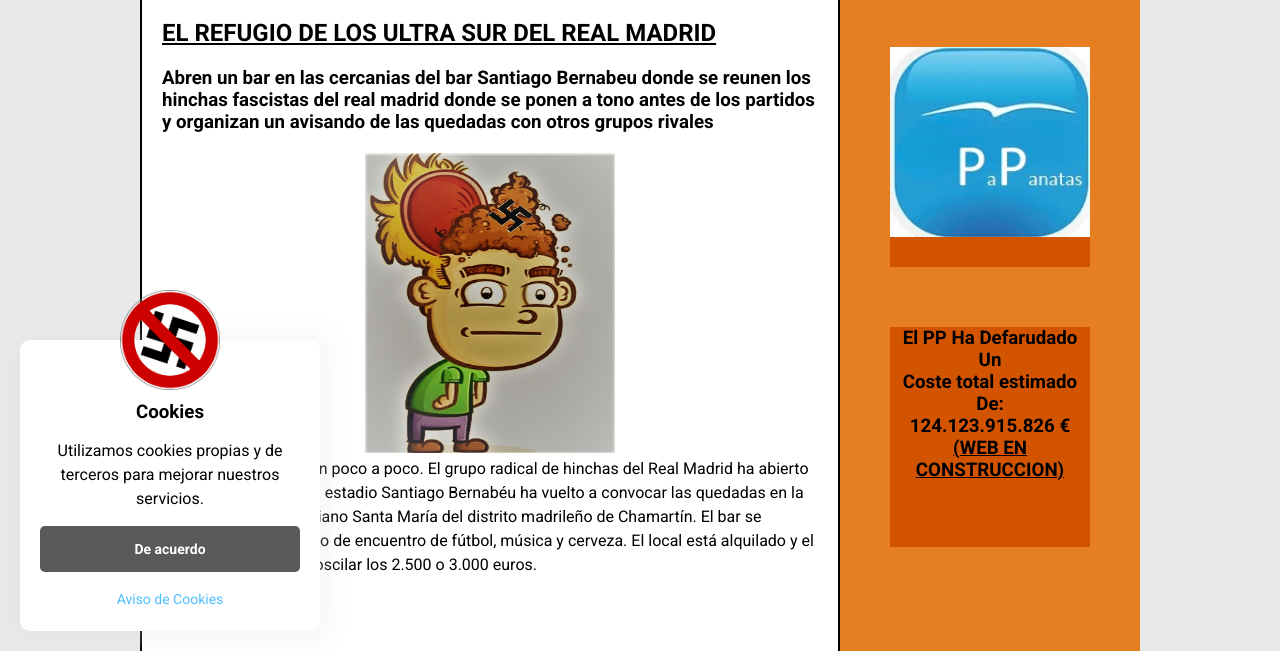
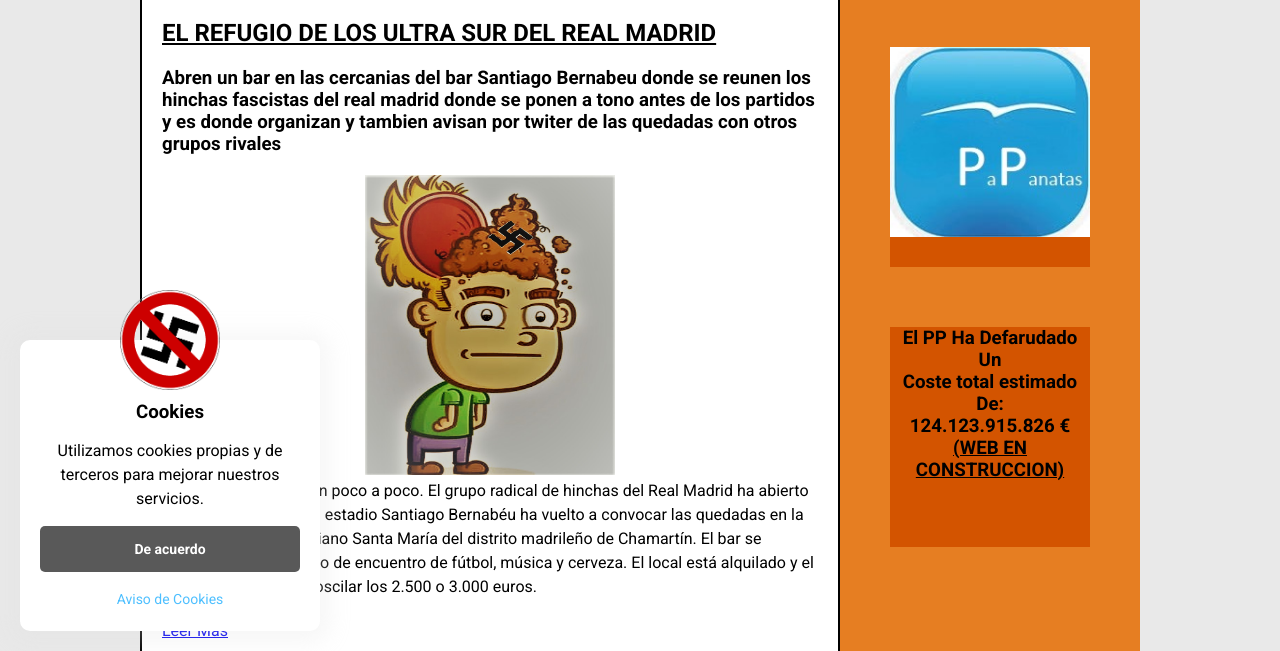
Before and after one commit to diestroscabezascubicas/diestroscabezascubicas.github.io, a plain HTML site: page index.html in a window 1280 px wide. Shown: the part 149-800 px from the top of the page. Drawn offline with Linux system fonts and the light colour scheme.

Commit message:
Update index.html

```diff
--- a/index.html
+++ b/index.html
@@ -45,8 +45,7 @@
                     <h2 class="titulo"><u>EL REFUGIO DE LOS ULTRA SUR DEL REAL MADRID</u></h2>
                     <p><h3>Abren un bar en las cercanias del bar Santiago Bernabeu donde se reunen
                         los hinchas fascistas del real madrid donde
-                        se ponen a tono antes de los partidos y organizan un avisando de las
-                        quedadas con otros grupos rivales</h3></p>
+                        se ponen a tono antes de los partidos y   es donde organizan y tambien avisan por twiter de las quedadas con otros grupos rivales</h3></p>
 
                         </p>
                         <center><img src="/img/mente mierda.jpg" width="250" height="300">  </center>
```
